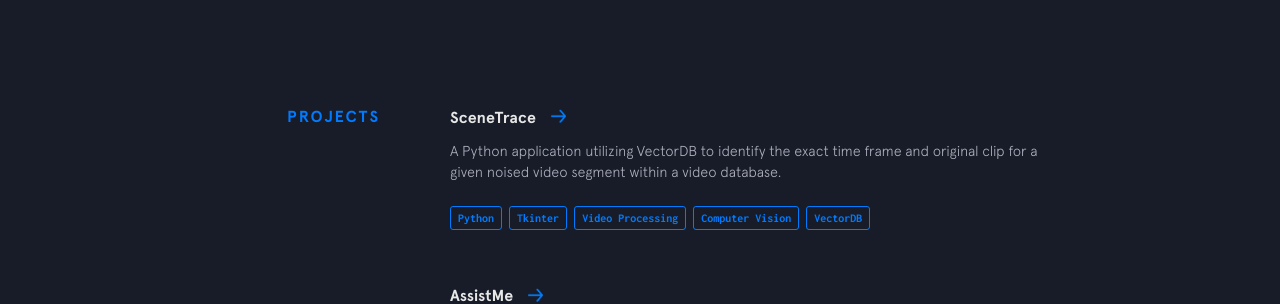
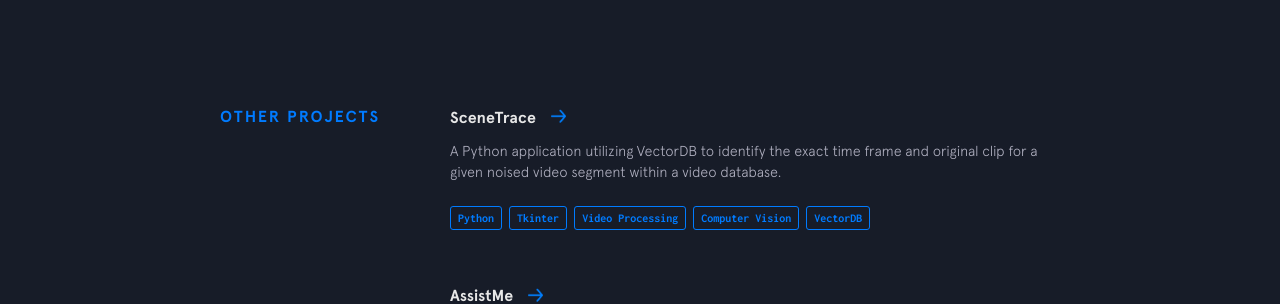
Before and after one commit to dreddyyerram/dreddyyerram.github.io, a Jekyll site: the page built from index.html, in a window 1280 px wide and 900 px high, scrolled down 3360 px. Shown: the part 153-457 px from the top of the window. Built offline with Jekyll 4.4.1, drawn with Linux system fonts in a browser that asks for light colours; nearby versions of some CDN libraries.

```diff
--- a/_includes/other-projects.html
+++ b/_includes/other-projects.html
@@ -1,5 +1,5 @@
 <section class="section other-projects">
-  <div class="section__title">Projects</div>
+  <div class="section__title">Other Projects</div>
   <div class="section__content">
     {% for project in site.data.other-projects %}
     <div class="project">
```
